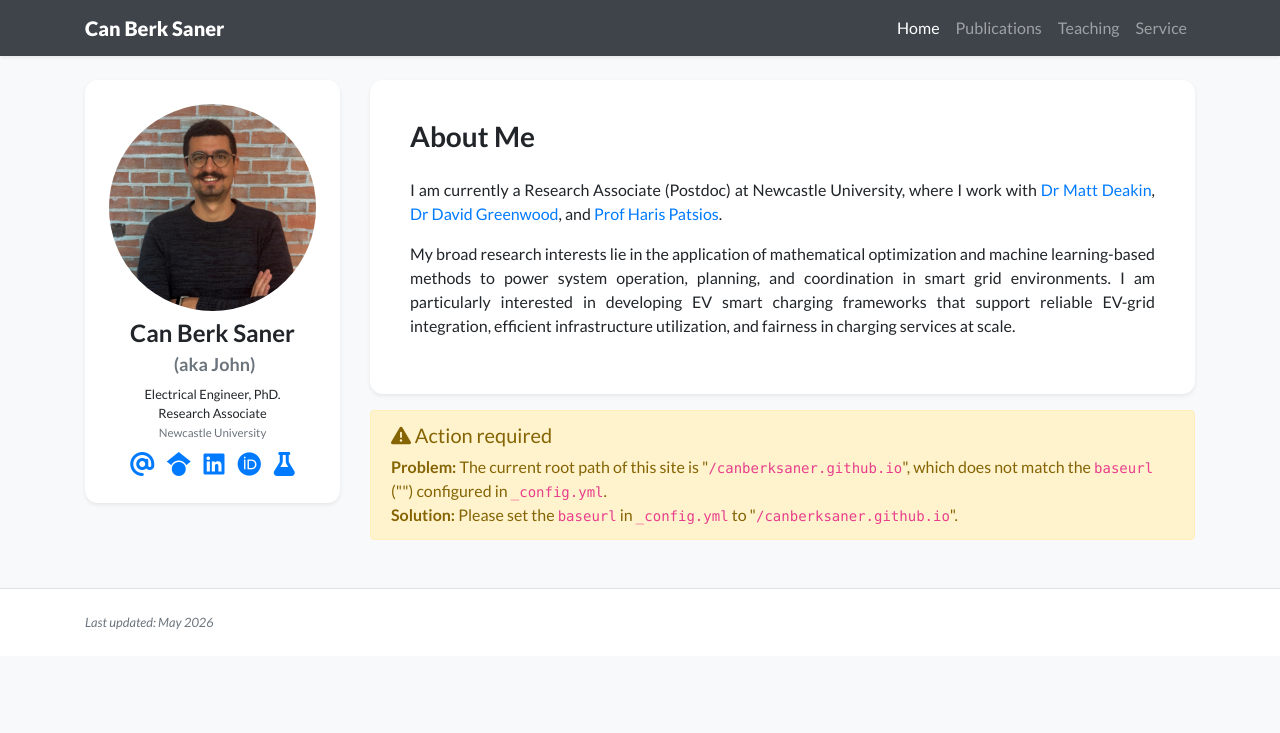
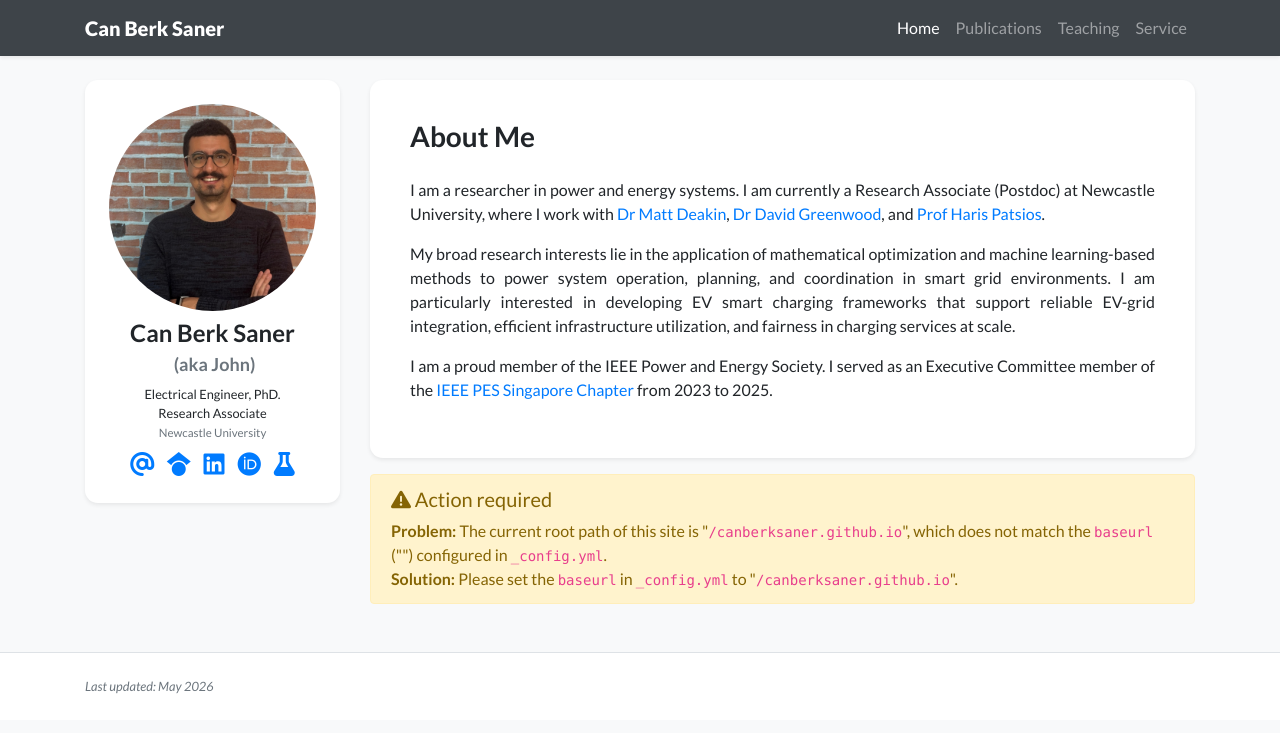
Before and after one commit to canberksaner/canberksaner.github.io, a Jekyll site: the page built from index.html, in a window 1280 px wide. Shown: the top 733 px of the page. Built offline with Jekyll 4.4.1, drawn with Linux system fonts in a browser that asks for light colours; nearby versions of some CDN libraries; a style sheet for code colours, icons or effects is not loaded.

Commit message:
Add researcher intro and IEEE PES membership to about me section
Co-Authored-By: Claude Sonnet 4.6 <noreply@anthropic.com>

```diff
--- a/_data/profile.yml
+++ b/_data/profile.yml
@@ -19,13 +19,16 @@ wos: https://www.webofscience.com/wos/author/record/AGY-7696-2022
 short_bio_text_justify: true
 short_bio: >-
   <p>
-    I am currently a Research Associate (Postdoc) at Newcastle University, where I work with
+    I am a researcher in power and energy systems. I am currently a Research Associate (Postdoc) at Newcastle University, where I work with
     <a href="https://www.ncl.ac.uk/engineering/staff/profile/matthewdeakin.html" target="_blank">Dr Matt Deakin</a>,
     <a href="https://www.ncl.ac.uk/engineering/staff/profile/davidgreenwood.html" target="_blank">Dr David Greenwood</a>,
     and <a href="https://www.ncl.ac.uk/engineering/staff/profile/harispatsios.html" target="_blank">Prof Haris Patsios</a>.
   </p>
   <p>
     My broad research interests lie in the application of mathematical optimization and machine learning-based methods to power system operation, planning, and coordination in smart grid environments. I am particularly interested in developing EV smart charging frameworks that support reliable EV-grid integration, efficient infrastructure utilization, and fairness in charging services at scale.
+  </p>
+  <p>
+    I am a proud member of the IEEE Power and Energy Society. I served as an Executive Committee member of the <a href="https://site.ieee.org/singapore-pes/" target="_blank">IEEE PES Singapore Chapter</a> from 2023 to 2025.
   </p>
 
 portrait_url: /assets/images/photos/portrait.jpg
```
